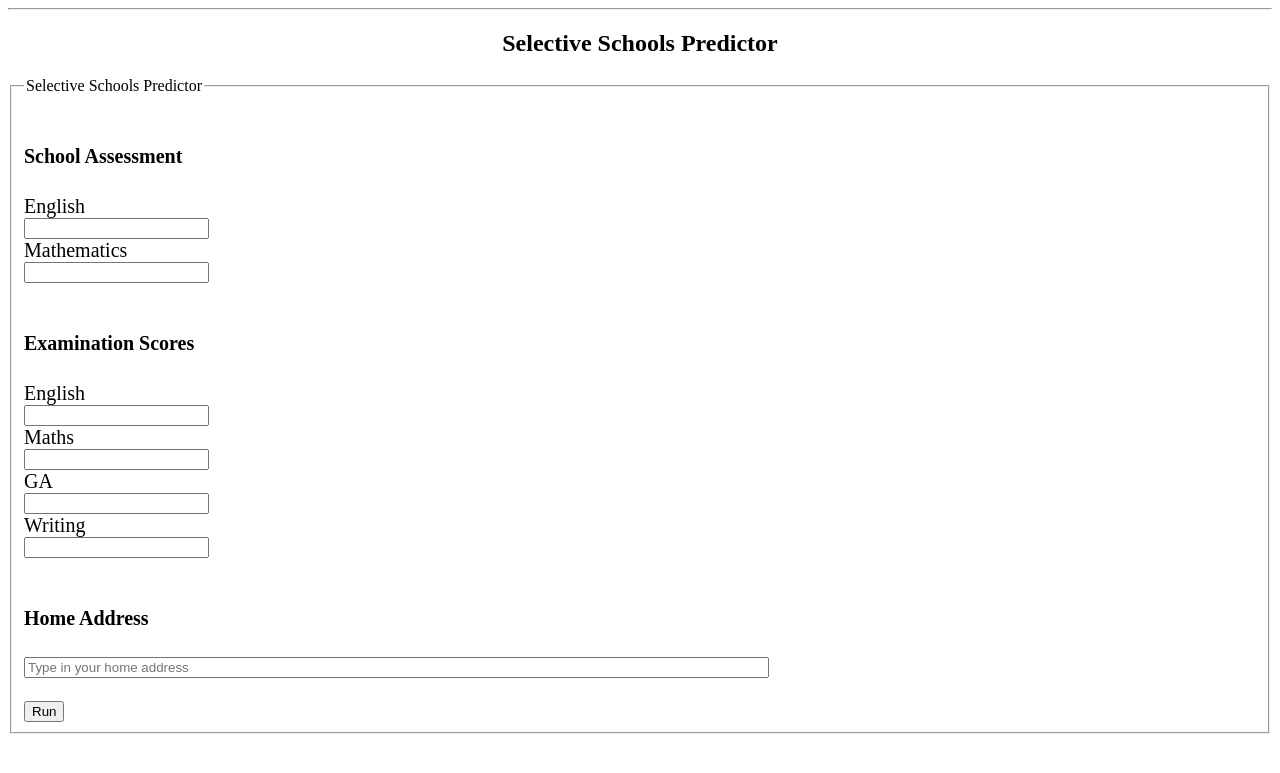
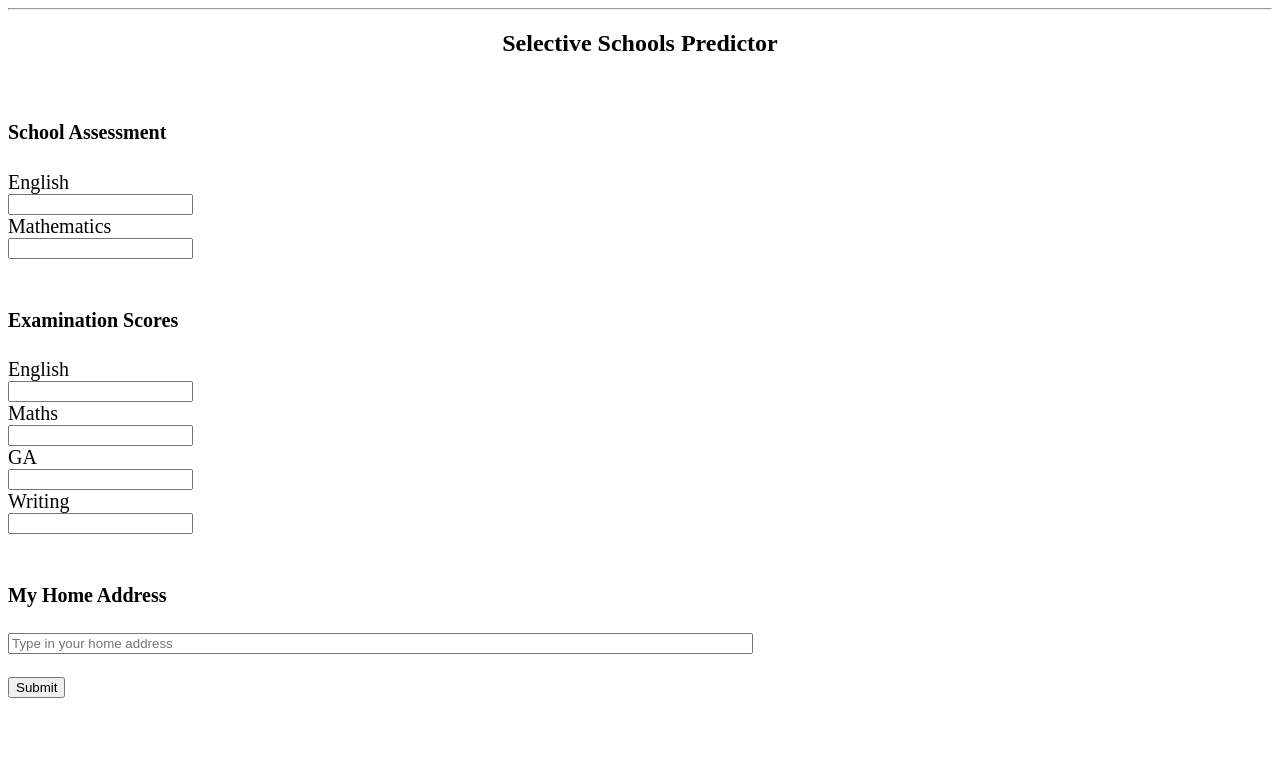
Before and after one commit to codesydney/myselective, a Flask app: page / in a window 1280 px wide. Shown: the top 773 px of the page. Run offline with Flask 2, Linux system fonts and the light colour scheme; some libraries are stand-ins or nearby versions.

Commit message:
added geocomplete in WTForms'

```diff
--- a/app/forms.py
+++ b/app/forms.py
@@ -6,13 +6,13 @@ from wtforms.validators import DataRequired
 
 class MainForm(Form):
     SchoolAssessmentTitle = StringField("School Assessment")
-    School_English = IntegerField('English', [validators.Required("Please enter your English School Assessment.")])
-    School_Maths = IntegerField('Mathematics', [validators.Required("Please enter your Maths School Assessment.")])
-
+    School_English = IntegerField('English', [validators.Required("Please enter your English school assessment.")])
+    School_Maths = IntegerField('Mathematics', [validators.Required("Please enter your Maths school assessment.")])
     ExaminationScoresTitle = StringField("Examination Scores")
-    ExaminationScores_English = IntegerField('English', [validators.Required("Please enter your English Exam Score.")])
-    ExaminationScores_Maths = IntegerField('Maths', [validators.Required("Please enter your Maths Exam Score.")])
-    ExaminationScores_GA = IntegerField('GA', [validators.Required("Please enter your GA Exam Score.")])
-    ExaminationScores_Writing = IntegerField('Writing', [validators.Required("Please enter your Writing Exam Score.")])
-
-    submit = SubmitField('Run')
+    ExaminationScores_English = IntegerField('English', [validators.Required("Please enter your English exam score.")])
+    ExaminationScores_Maths = IntegerField('Maths', [validators.Required("Please enter your Maths exam score.")])
+    ExaminationScores_GA = IntegerField('GA', [validators.Required("Please enter your GA exam score.")])
+    ExaminationScores_Writing = IntegerField('Writing', [validators.Required("Please enter your Writing exam score.")])
+    HomeAddressTitle = StringField("Home Address")
+    HomeAddress = StringField('Home Address', [validators.Required("Please enter your Home address.")],render_kw={"placeholder": "Type in your home address","id":"geocomplete","size":"90"})
+    Submit = SubmitField('Submit')
--- a/app/templates/mainform.html
+++ b/app/templates/mainform.html
@@ -28,9 +28,11 @@
          <div style="color:red">{{ message }}</div>
       {% endfor %}
 
+	  {% for message in form.HomeAddress.errors %}
+         <div style="color:red">{{ message }}</div>
+      {% endfor %}
+
       <form action = "" method="POST" name="mainform">
-         <fieldset>
-            <legend>Selective Schools Predictor</legend>
             <br>
             {{ form.hidden_tag() }}
 
@@ -66,9 +68,9 @@
                <br>
 
 			  <body>
-   			    <h4>Home Address</h4>
+   			    <h4>My Home Address</h4>
 				<form>
-				  <input id="geocomplete" type="text" placeholder="Type in your home address" size="90" />
+                 {{ form.HomeAddress }}
 				</form>
 
 				<script src="http://maps.googleapis.com/maps/api/js?key=AIzaSyDF717x9JS9ixAmsn1vJnElLfWn20BgKcM&sensor=false&amp;libraries=places"></script>
@@ -92,15 +94,13 @@
 					  });
 				  });
 				</script>
-
 			  </body>
 
-               <br>
-               <br>
-   	            {{ form.submit }}
+              <br>
+			  <br>
+
+			  {{ form.Submit }}
             </div>
-
-         </fieldset>
       </form>
 
 
```
Also changed, not shown: app/views.py (line endings or trailing spaces).
